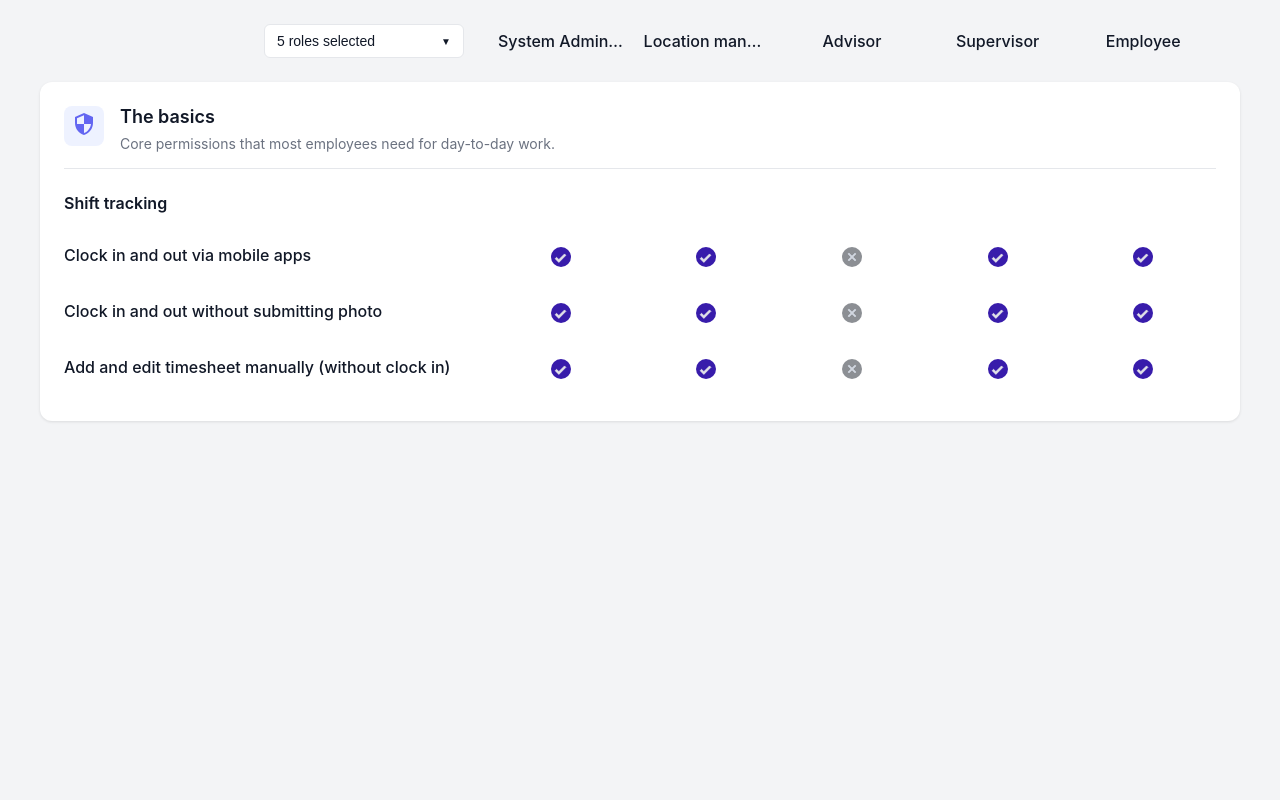
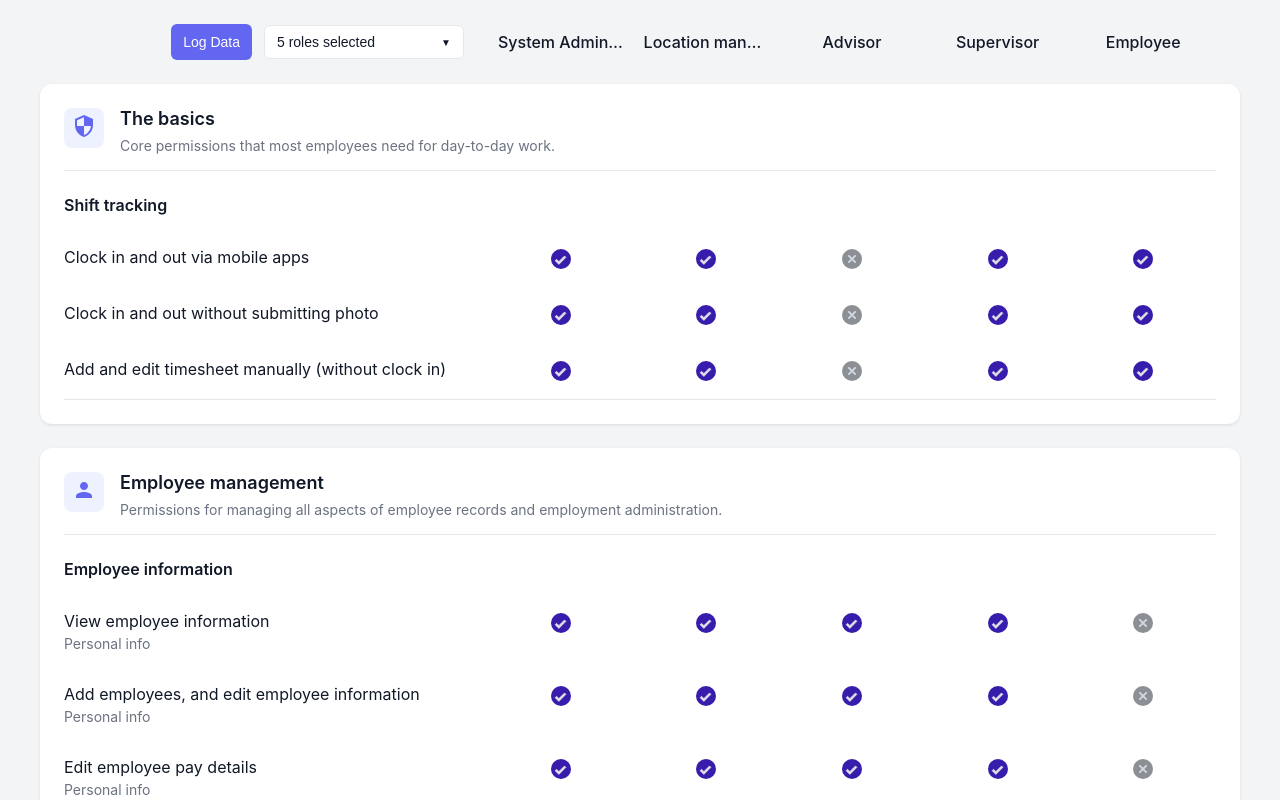
Before and after one commit to Yihan-X/POC-Access-Level-Comparison-Matrix, a Vue app: page / in a window 1280 px wide. Shown: the top 800 px of the page. Built offline with nearby package versions, Linux system fonts and the light colour scheme.

Commit message:
feat: button to log out data

```diff
--- a/src/components/Card.vue
+++ b/src/components/Card.vue
@@ -16,6 +16,5 @@
   border-radius: 12px;
   padding: 24px;
   box-shadow: 0 1px 3px rgba(0, 0, 0, 0.1);
-  min-width: 800px;
 }
 </style>
--- a/src/components/PermissionMatrix.vue
+++ b/src/components/PermissionMatrix.vue
@@ -2,11 +2,19 @@
   <div class="permission-matrix">
     <div class="permission-matrix__header">
       <div class="permission-matrix__spacer">
-        <MultiSelect
-          v-model="visibleRoles"
-          :options="roles"
-          class="permission-matrix__role-selector"
-        />
+        <div class="permission-matrix__controls">
+          <button
+            class="permission-matrix__log-button"
+            @click="logCurrentData"
+          >
+            Log Data
+          </button>
+          <MultiSelect
+            v-model="visibleRoles"
+            :options="roles"
+            class="permission-matrix__role-selector"
+          />
+        </div>
       </div>
       <div class="permission-matrix__roles">
         <div v-for="role in visibleRoles" :key="role" class="permission-matrix__role">
@@ -61,6 +69,14 @@ import MultiSelect from './MultiSelect.vue';
 
 const props = defineProps<PermissionMatrix>();
 const visibleRoles = ref([...props.roles]);
+
+const logCurrentData = () => {
+  console.log('Current Permission Matrix Data:', {
+    categories: props.categories,
+    roles: props.roles,
+    visibleRoles: visibleRoles.value
+  });
+};
 </script>
 
 <style scoped>
@@ -85,8 +101,30 @@ const visibleRoles = ref([...props.roles]);
   justify-content: end;
 }
 
+.permission-matrix__controls {
+  display: flex;
+  gap: 12px;
+  align-items: center;
+}
+
+.permission-matrix__log-button {
+  height: 36px;
+  padding: 0 12px;
+  background: #6366F1;
+  color: white;
+  border: none;
+  border-radius: 6px;
+  font-size: 14px;
+  cursor: pointer;
+  transition: background-color 0.2s ease;
+}
+
+.permission-matrix__log-button:hover {
+  background: #4F46E5;
+}
+
 .permission-matrix__role-selector {
-  margin-left: 24px;
+  margin-left: 0;
 }
 
 .permission-matrix__roles {
@@ -110,6 +148,8 @@ const visibleRoles = ref([...props.roles]);
 
 .permission-matrix__sections {
   gap: 24px;
+  display: flex;
+  flex-direction: column;
 }
 
 .permission-matrix__section-header {
@@ -162,6 +202,7 @@ const visibleRoles = ref([...props.roles]);
 
 .permission-matrix__group {
   margin-bottom: 24px;
+  border-bottom: 1px solid #E5E7EB;
 }
 
 .permission-matrix__group:last-child {
--- a/src/components/PermissionRow.vue
+++ b/src/components/PermissionRow.vue
@@ -45,7 +45,7 @@ const togglePermission = (role: Role) => {
 }
 
 .permission-row__name {
-  font-weight: 500;
+  font-weight: 400;
   color: #111827;
   text-align: left;
 }
--- a/src/data/mockPermissions.ts
+++ b/src/data/mockPermissions.ts
@@ -5,14 +5,17 @@ export const ROLES: Role[] = [
   'Location manager',
   'Advisor',
   'Supervisor',
-  'Employee'
+  'Employee',
 ];
 
 // SVG icons as strings
 const ICONS = {
   basics: `<svg xmlns="http://www.w3.org/2000/svg" viewBox="0 0 24 24" fill="currentColor">
     <path d="M12 1L3 5v6c0 5.55 3.84 10.74 9 12 5.16-1.26 9-6.45 9-12V5l-9-4zm0 10.99h7c-.53 4.12-3.28 7.79-7 8.94V12H5V6.3l7-3.11v8.8z"/>
-  </svg>`
+  </svg>`,
+  employees: `<svg xmlns="http://www.w3.org/2000/svg" viewBox="0 0 24 24" fill="currentColor">
+    <path d="M12 12c2.21 0 4-1.79 4-4s-1.79-4-4-4-4 1.79-4 4 1.79 4 4 4zm0 2c-2.67 0-8 1.34-8 4v2h16v-2c0-2.66-5.33-4-8-4z"/>
+  </svg>`,
 };
 
 export const mockPermissionMatrix: PermissionMatrix = {
@@ -34,10 +37,10 @@ export const mockPermissionMatrix: PermissionMatrix = {
               roleAccess: {
                 'System Administrator': true,
                 'Location manager': true,
-                'Advisor': false,
-                'Supervisor': true,
-                'Employee': true
-              }
+                Advisor: false,
+                Supervisor: true,
+                Employee: true,
+              },
             },
             {
               id: 'clock-no-photo',
@@ -45,10 +48,10 @@ export const mockPermissionMatrix: PermissionMatrix = {
               roleAccess: {
                 'System Administrator': true,
                 'Location manager': true,
-                'Advisor': false,
-                'Supervisor': true,
-                'Employee': true
-              }
+                Advisor: false,
+                Supervisor: true,
+                Employee: true,
+              },
             },
             {
               id: 'timesheet-manual',
@@ -56,14 +59,145 @@ export const mockPermissionMatrix: PermissionMatrix = {
               roleAccess: {
                 'System Administrator': true,
                 'Location manager': true,
-                'Advisor': false,
-                'Supervisor': true,
-                'Employee': true
-              }
-            }
-          ]
-        }
-      ]
-    }
-  ]
+                Advisor: false,
+                Supervisor: true,
+                Employee: true,
+              },
+            },
+          ],
+        },
+      ],
+    },
+    {
+      id: 'employee-management',
+      name: 'Employee management',
+      description:
+        'Permissions for managing all aspects of employee records and employment administration.',
+      icon: ICONS.employees,
+      groups: [
+        {
+          id: 'employee-information',
+          name: 'Employee information',
+          permissions: [
+            {
+              id: 'view-employee-info',
+              name: 'View employee information',
+              description: 'Personal info',
+              roleAccess: {
+                'System Administrator': true,
+                'Location manager': true,
+                Advisor: true,
+                Supervisor: true,
+                Employee: false,
+              },
+            },
+            {
+              id: 'edit-employee-info',
+              name: 'Add employees, and edit employee information',
+              description: 'Personal info',
+              roleAccess: {
+                'System Administrator': true,
+                'Location manager': true,
+                Advisor: true,
+                Supervisor: true,
+                Employee: false,
+              },
+            },
+            {
+              id: 'edit-employee-pay',
+              name: 'Edit employee pay details',
+              description: 'Personal info',
+              roleAccess: {
+                'System Administrator': true,
+                'Location manager': true,
+                Advisor: true,
+                Supervisor: true,
+                Employee: false,
+              },
+            },
+          ],
+        },
+        {
+          id: 'terms-and-training',
+          name: 'Terms and training',
+          permissions: [
+            {
+              id: 'view-employment-terms',
+              name: "View employees' employment terms",
+              description: 'Personal info',
+              roleAccess: {
+                'System Administrator': true,
+                'Location manager': true,
+                Advisor: true,
+                Supervisor: true,
+                Employee: false,
+              },
+            },
+            {
+              id: 'edit-employment-terms',
+              name: "Edit employees' employment terms",
+              description: 'Personal info',
+              roleAccess: {
+                'System Administrator': true,
+                'Location manager': true,
+                Advisor: true,
+                Supervisor: true,
+                Employee: false,
+              },
+            },
+            {
+              id: 'view-training',
+              name: 'View training requirements',
+              roleAccess: {
+                'System Administrator': true,
+                'Location manager': true,
+                Advisor: true,
+                Supervisor: true,
+                Employee: false,
+              },
+            },
+            {
+              id: 'edit-training',
+              name: 'Edit training requirements',
+              roleAccess: {
+                'System Administrator': true,
+                'Location manager': true,
+                Advisor: true,
+                Supervisor: true,
+                Employee: false,
+              },
+            },
+          ],
+        },
+        {
+          id: 'leave-controls',
+          name: 'Leave controls',
+          permissions: [
+            {
+              id: 'approve-leave',
+              name: 'Approve leave requests',
+              roleAccess: {
+                'System Administrator': true,
+                'Location manager': true,
+                Advisor: true,
+                Supervisor: true,
+                Employee: false,
+              },
+            },
+            {
+              id: 'edit-leave',
+              name: 'Edit leave requests',
+              roleAccess: {
+                'System Administrator': true,
+                'Location manager': true,
+                Advisor: true,
+                Supervisor: true,
+                Employee: false,
+              },
+            },
+          ],
+        },
+      ],
+    },
+  ],
 };
```
